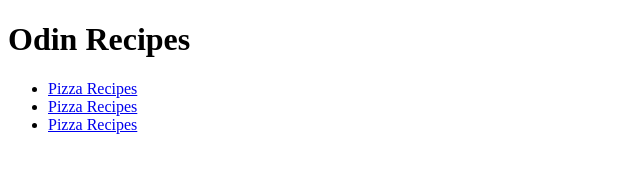
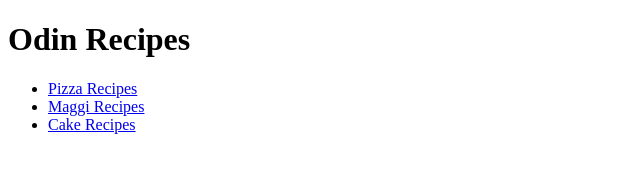
Before and after one commit to jinxuetan/odin-recipes, a plain HTML site: page index.html in a window 1280 px wide. Shown: the full height of the page, 0-640 px from the left. Drawn offline with Linux system fonts and the light colour scheme.

Commit message:
Edit recipes names

```diff
--- a/index.html
+++ b/index.html
@@ -9,8 +9,8 @@
     <h1>Odin Recipes</h1>
     <ul>
         <li><a href="recipes/pizza.html">Pizza Recipes</a></li>
-        <li><a href="recipes/maggi.html">Pizza Recipes</a></li>
-        <li><a href="recipes/cake.html">Pizza Recipes</a></li>
+        <li><a href="recipes/maggi.html">Maggi Recipes</a></li>
+        <li><a href="recipes/cake.html">Cake Recipes</a></li>
     </ul>
 </body>
 </html>
```
